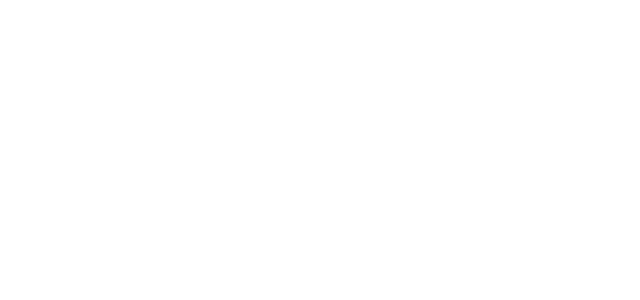
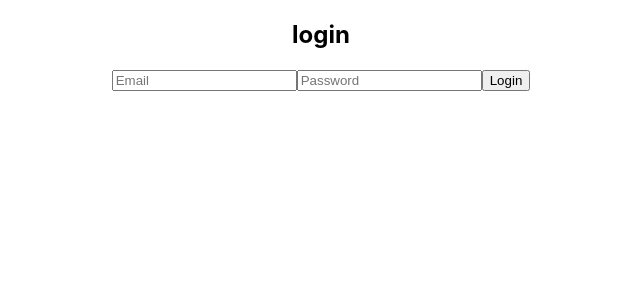
Before and after one commit to mikebrown4000/Kudos-App, a React (Create React App) app in the folder client/: page /login in a window 1280 px wide. Shown: the top 300 px of the page, without its empty margins (319-959 px from the left). Built offline with nearby package versions, Linux system fonts and the light colour scheme.

Commit message:
login, register, forms and api helpers

```diff
--- a/client/package.json
+++ b/client/package.json
@@ -3,8 +3,11 @@
   "version": "0.1.0",
   "private": true,
   "dependencies": {
+    "axios": "^0.18.0",
+    "jwt-decode": "^2.2.0",
     "react": "^16.8.5",
     "react-dom": "^16.8.5",
+    "react-router-dom": "^5.0.0",
     "react-scripts": "2.1.8"
   },
   "scripts": {
--- a/client/src/App.js
+++ b/client/src/App.js
@@ -1,11 +1,85 @@
 import React, { Component } from 'react';
 import logo from './logo.svg';
 import './App.css';
+import { Route, Link } from 'react-router-dom';
+import { withRouter } from 'react-router';
+import decode from 'jwt-decode';
+import {
+  loginUser,
+  registerUser,
+} from './services/apihelpers';
+import Login from './components/Login';
+import Register from './components/Register';
 
 class App extends Component {
+  constructor(props) {
+    super(props);
+
+    this.state = {
+      currentUser: null,
+      authFormData: {
+        email: "",
+        password: ""
+      }
+    }
+
+    this.handleLogin = this.handleLogin.bind(this)
+    this.handleRegister = this.handleRegister.bind(this)
+    this.authHandleChange = this.authHandleChange.bind(this)
+  }
+
+
+  componentDidMount() {
+    const checkUser = localStorage.getItem("jwt");
+    if (checkUser) {
+      const user = decode(checkUser);
+      this.setState({
+        currentUser: user
+      })
+    }
+  }
+
+  async handleLogin() {
+    const userData = await loginUser(this.state.authFormData);
+    this.setState({
+      currentUser: userData.user
+    })
+    localStorage.setItem("jwt", userData.token)
+  }
+
+  async handleRegister(e) {
+    e.preventDefault();
+    await registerUser(this.state.authFormData);
+    this.handleLogin();
+  }
+
+  authHandleChange(e) {
+    const { name, value } = e.target;
+    this.setState(prevState => ({
+      authFormData: {
+        ...prevState.authFormData,
+        [name]: value
+      }
+    }));
+  }
+
   render() {
     return (
       <div className="App">
+
+      <Route exact path="/login" render={(props) => (
+        <Login
+          handleLogin={this.handleLogin}
+          handleChange={this.authHandleChange}
+          formData={this.state.authFormData} />
+      )} />
+
+      <Route exact path="/register" render={(props) => (
+        <Register
+          handleRegister={this.handleRegister}
+          handleChange={this.authHandleChange}
+          formData={this.state.authFormData} />
+      )} />
 
       </div>
     );
--- /dev/null
+++ b/client/src/components/Login.jsx
@@ -0,0 +1,30 @@
+import React from 'react';
+
+
+const Login = (props) => {
+
+  return (
+    <div>
+      <h2>login</h2>
+      <form onSubmit={(e) => {
+        e.preventDefault();
+        props.handleLogin();}} >
+        <input
+        name="email"
+        type="text"
+        value={props.formData.username}
+        onChange={props.handleChange}
+        placeholder="Email" />
+        <input
+        name="password"
+        type="password"
+        value={props.formData.password}
+        onChange={props.handleChange}
+        placeholder="Password" />
+        <button>Login</button>
+      </form>
+    </div>
+  );
+}
+
+export default Login;
--- /dev/null
+++ b/client/src/components/Register.jsx
@@ -0,0 +1,27 @@
+import React from 'react';
+
+const Register = (props) => {
+
+  return (
+    <div>
+      <h2>Register</h2>
+      <form onSubmit={props.handleRegister} >
+        <input
+        name="email"
+        type="text"
+        value={props.formData.username}
+        onChange={props.handleChange}
+        placeholder="Email" />
+        <input
+        name="password"
+        type="password"
+        value={props.formData.password}
+        onChange={props.handleChange}
+        placeholder="Password" />
+        <button>Register</button>
+      </form>
+    </div>
+  );
+}
+
+export default Register;
--- /dev/null
+++ b/client/src/services/apihelpers.js
@@ -0,0 +1,14 @@
+const axios = require('axios');
+const api = axios.create({
+  baseURL: 'http://localhost:3001'
+});
+
+export const loginUser = async (loginData) => {
+  const resp = await api.post(`/auth/login`, loginData);
+  return resp.data
+}
+
+export const registerUser = async (resgisterData) => {
+  const resp = await api.post(`/auth/register`, resgisterData);
+  return resp.data;
+}
```
Also changed, not shown: 1 other file (tests, documents, lock files or other folders).
